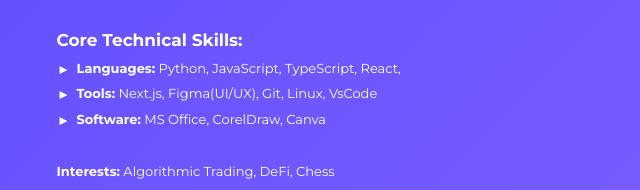
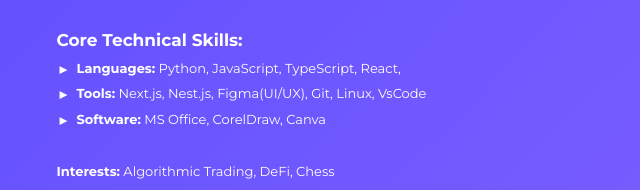
Before and after one commit to Abdull-Kudus/abdull-kudus-portfolio, a website built with Parcel: page src/index.html in a window 1280 px wide. Shown: the part 1190-1380 px from the top of the page, 591-1231 px from the left. Built offline with nearby package versions, Linux system fonts and the light colour scheme.

Commit message:
chore: update tools

```diff
--- a/src/index.html
+++ b/src/index.html
@@ -98,7 +98,7 @@
           <h3 class="about-wrapper__skill-heading">Core Technical Skills:</h3>
           <ul class="about-wrapper__skill-list">
             <li><strong>Languages:</strong> Python, JavaScript, TypeScript, React, </li>
-            <li><strong>Tools:</strong> Next.js, Figma(UI/UX), Git, Linux, VsCode</li>
+            <li><strong>Tools:</strong> Next.js, Nest.js, Figma(UI/UX), Git, Linux, VsCode</li>
             <li><strong>Software:</strong> MS Office, CorelDraw, Canva</li>
           </ul>
 
```
